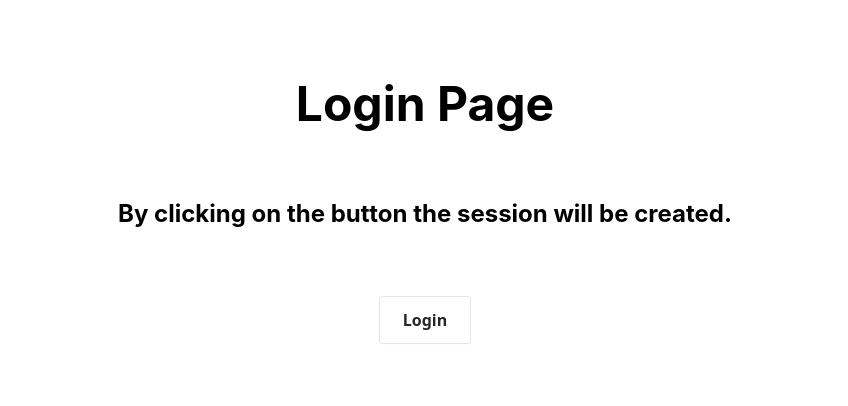
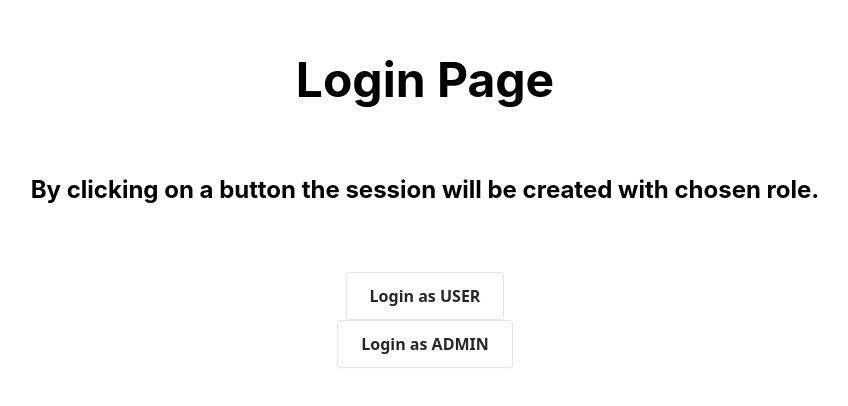
Before and after one commit to agazibaric/next-auth-jwt-role-based-authorization, a Next.js app: page /login in a window 1280 px wide. Shown: the part 190-596 px from the top of the page, without its empty margins (215-1063 px from the left). Built offline with nearby package versions, Linux system fonts and the light colour scheme.

Commit message:
feat: user and admin login

```diff
--- a/src/pages/api/login.ts
+++ b/src/pages/api/login.ts
@@ -6,13 +6,19 @@ export default function handler(
   req: NextApiRequest,
   res: NextApiResponse<LoginResponse>
 ) {
-  // Create mock login response with only user role
+  const { email, password } = req.body;
+  const roles = [{ name: ROLES.USER }];
+
+  if (email === "admin@email.com" && password === "admin") {
+    roles.push({ name: ROLES.ADMIN });
+  }
+
   res.status(200).json({
     user: {
-      email: "john.doe@email.com",
+      email,
       firstName: "John",
       lastName: "Doe",
-      authorities: [{ name: ROLES.USER }],
+      authorities: roles,
     },
     token: "jwt",
   });
--- a/src/pages/login.tsx
+++ b/src/pages/login.tsx
@@ -4,14 +4,22 @@ import { ROUTES } from "../const";
 import styles from "../styles/Home.module.css";
 
 const LoginPage: NextPage = () => {
-  const handleLogin = () => {
+  const handleLogin = (email = "", password = "") => {
     signIn("credentials", {
-      email: "user",
-      password: "password",
+      email,
+      password,
       callbackUrl: ROUTES.HOME,
     })
       .then(() => console.log("signed in"))
       .catch((err) => console.log(err));
+  };
+
+  const handleLoginAsUser = () => {
+    handleLogin("user@email.com", "password");
+  };
+
+  const handleLoginAsAdmin = () => {
+    handleLogin("admin@email.com", "admin");
   };
 
   return (
@@ -19,11 +27,15 @@ const LoginPage: NextPage = () => {
       <main className={styles.main}>
         <h1 className={styles.title}>Login Page</h1>
         <h1 className={styles.description}>
-          By clicking on the button the session will be created.
+          By clicking on a button the session will be created with chosen role.
         </h1>
 
-        <div className={styles.button} onClick={handleLogin}>
-          Login
+        <div className={styles.button} onClick={handleLoginAsUser}>
+          Login as USER
+        </div>
+
+        <div className={styles.button} onClick={handleLoginAsAdmin}>
+          Login as ADMIN
         </div>
       </main>
     </div>
```
